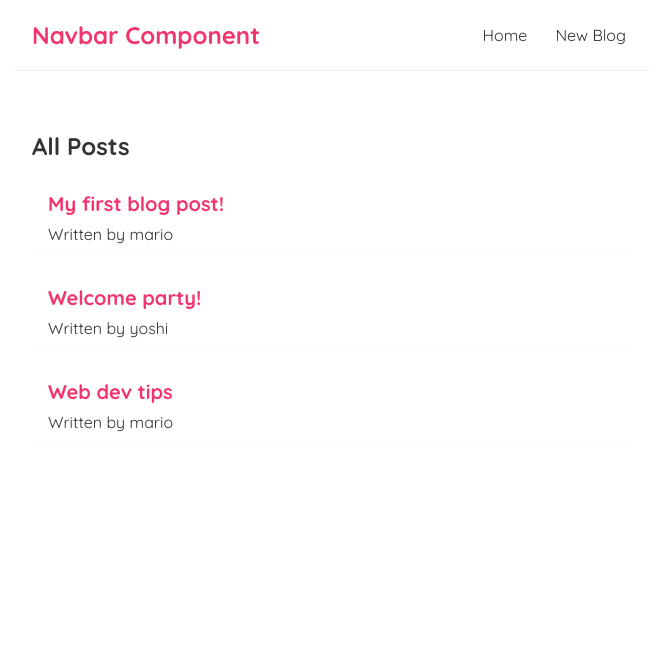
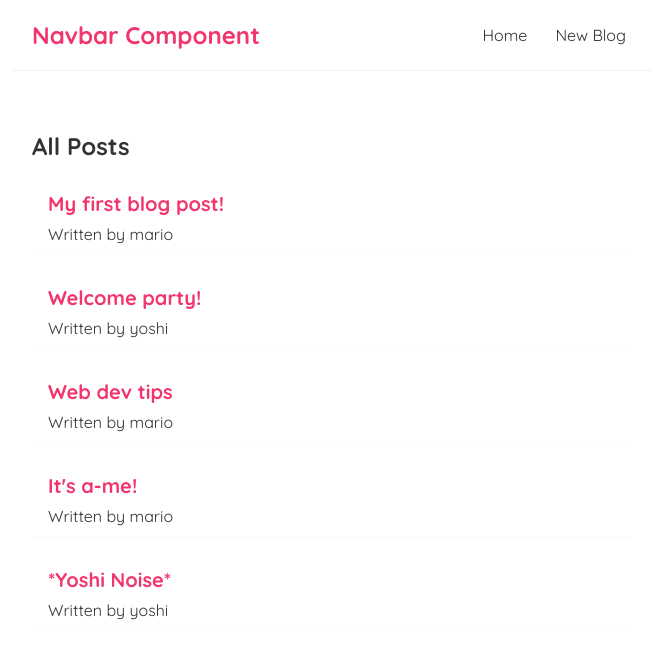
Before and after one commit to merylmarasigan/ReactTutorial, a React (Create React App) app: page / in a window 1280 px wide. Shown: the top 658 px of the page, without its empty margins (308-964 px from the left). Built offline with nearby package versions, Linux system fonts and the light colour scheme; data requests are answered from the project's data file.

Commit message:
Lesson #29

```diff
--- a/data/db.json
+++ b/data/db.json
@@ -1,22 +1,34 @@
 {
   "blogs": [
     {
-            "title":"My first blog post!",
-            "body":"This is my first blog post! I'm excited to share all my thoughts with you!",
-            "author":"mario",
-            "id":1
+      "title": "My first blog post!",
+      "body": "This is my first blog post! I'm excited to share all my thoughts with you!",
+      "author": "mario",
+      "id": "1"
     },
     {
-            "title":"Welcome party!",
-            "body":"lorem ipsum...",
-            "author":"yoshi",
-            "id":2
+      "title": "Welcome party!",
+      "body": "lorem ipsum...",
+      "author": "yoshi",
+      "id": "2"
     },
     {
-            "title":"Web dev tips",
-            "body":"lorem ipsum...",
-            "author":"mario",
-            "id":3
+      "title": "Web dev tips",
+      "body": "lorem ipsum...",
+      "author": "mario",
+      "id": "3"
+    },
+    {
+      "id": "076d",
+      "title": "It's a-me!",
+      "body": "Ya-hoo!",
+      "author": "mario"
+    },
+    {
+      "id": "ff70",
+      "title": "*Yoshi Noise*",
+      "body": "*Yoshi Noise*",
+      "author": "yoshi"
     }
   ]
 }
--- a/src/Create.js
+++ b/src/Create.js
@@ -1,16 +1,32 @@
+import { setSelectionRange } from "@testing-library/user-event/dist/utils";
 import { useState } from "react";
 
 const Create = () => {
     const [title, setTitle] = useState('');
     const [body, setBody] = useState('');
     const [author, setAuthor] = useState('mario');
+    const [postingPending, setPostingPending] = useState(false) //when we first load this page, we don't submit form right away. Only after button has been clicked.
 
     function handleSubmit(event){
         // default action on submit is to refresh the form, we don't want that
         event.preventDefault();
 
-        let post = {title, body, author}
-        console.log(post)
+        let post = {title, body, author};
+        setPostingPending(true);
+
+        fetch('http://localhost:8000/blogs',
+            {
+                method: 'POST',
+                headers: {'Content-Type': 'application/json'}, //specifies the type of content we're sending with this request (json)
+                body: JSON.stringify(post) // need to convert object into JSON b/c we're saying we're sending JSON
+            }).then(
+                //fetch is async and returns a promise so we can add .then method which calls a function when post is complete
+                () => {
+                    console.log('new post added!');
+                    setPostingPending(false)
+                }
+            )
+
     }
     return (
         <div className="create">
@@ -41,7 +57,9 @@ const Create = () => {
                     <option value="yoshi">Yoshi</option>
                 </select>
 
-                <button>Post</button>
+                {!postingPending && <button>Post</button>}
+                {postingPending && <button disabled>Publishing Post...</button>}
+
 
             </form>
         </div>
```
Lines whose indentation alone changed are shown as unchanged.
